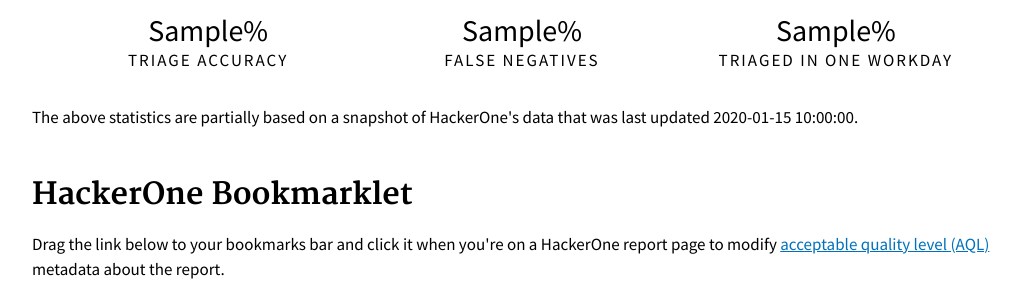
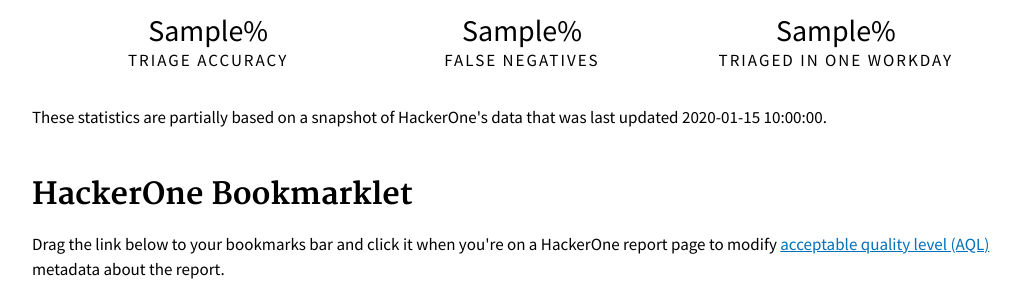
Before and after one commit to 18F/tts-bug-bounty-dashboard, a Python web app: template dashboard/jinja2/index.html in a window 1280 px wide. Shown: the part 234-534 px from the top of the page, without its empty margins (118-1137 px from the left). Run offline with Jinja, Linux system fonts and the light colour scheme; the template is opened without the code that fills it: most values are stand-ins (such as "Sample title", 1, 10 or a date in 2020).

Commit message:
Minor rewording yo

```diff
--- a/dashboard/jinja2/index.html
+++ b/dashboard/jinja2/index.html
@@ -18,7 +18,7 @@
 </div>
 {% if last_synced_at %}
 <p>
-  The above statistics are partially based on a snapshot of HackerOne's
+  These statistics are partially based on a snapshot of HackerOne's
   data that was last updated {{ last_synced_at }}.
 </p>
 {% endif %}
```
